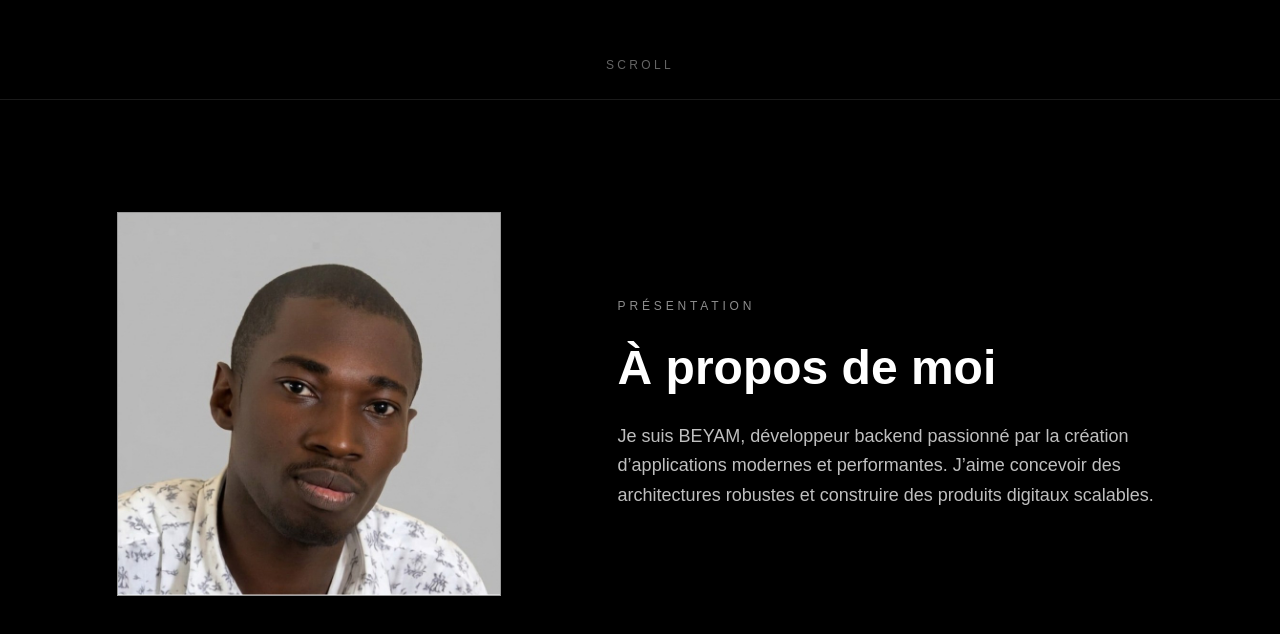
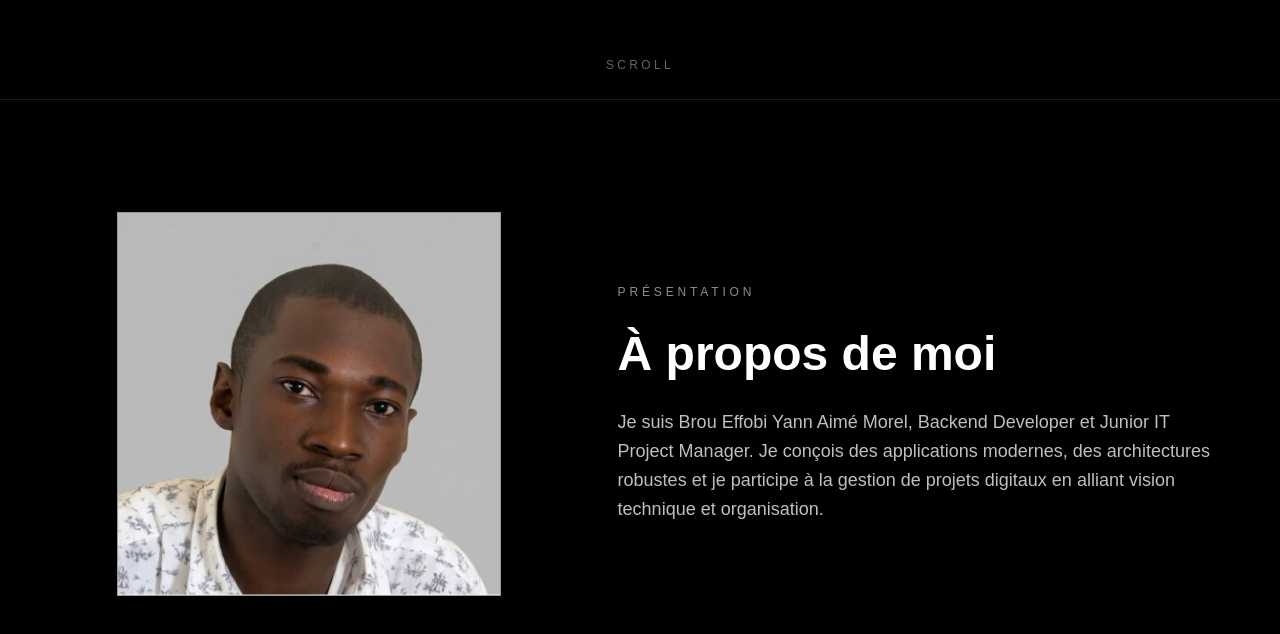
Before and after one commit to shikileliondor/Portfoliomorel, a Next.js app: page / in a window 1280 px wide. Shown: the part 701-1335 px from the top of the page. Built offline with nearby package versions, Linux system fonts and the light colour scheme.

Commit message:
modification au niveau du dashboard et tout

```diff
--- a/components/AboutSection.tsx
+++ b/components/AboutSection.tsx
@@ -35,9 +35,9 @@ export function AboutSection() {
           <p className="text-xs uppercase tracking-[0.32em] text-white/55">Présentation</p>
           <h2 className="text-3xl font-semibold leading-tight md:text-5xl">À propos de moi</h2>
           <p className="max-w-2xl text-base leading-relaxed text-white/75 md:text-lg">
-            Je suis BEYAM, développeur backend passionné par la création d’applications modernes
-            et performantes. J’aime concevoir des architectures robustes et construire des produits
-            digitaux scalables.
+          Je suis Brou Effobi Yann Aimé Morel, Backend Developer et Junior IT Project Manager.
+          Je conçois des applications modernes, des architectures robustes
+          et je participe à la gestion de projets digitaux en alliant vision technique et organisation.
           </p>
         </motion.div>
       </div>
--- a/package.json
+++ b/package.json
@@ -10,11 +10,11 @@
   },
   "dependencies": {
     "@prisma/client": "^7.5.0",
+    "framer-motion": "^12.37.0",
     "next": "16.1.6",
     "prisma": "^7.5.0",
     "react": "19.2.3",
-    "react-dom": "19.2.3",
-    "framer-motion": "^12.23.24"
+    "react-dom": "19.2.3"
   },
   "devDependencies": {
     "@tailwindcss/postcss": "^4",
```
Also changed, not shown: 1 other file (tests, documents, lock files or other folders).
